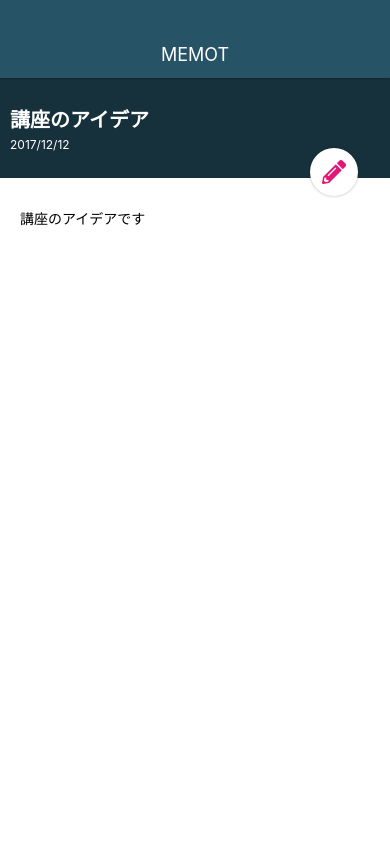
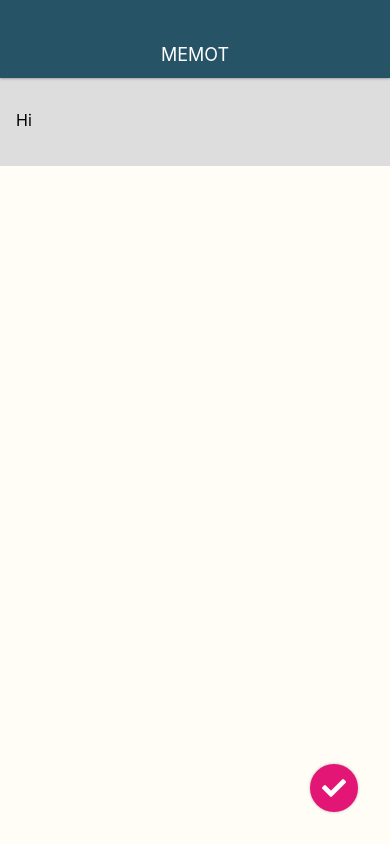
Before and after one commit to shachitaku/MemoApp, a React Native app: screen / in a window 390 px wide. Built offline with nearby package versions, Linux system fonts and the light colour scheme.

Commit message:
Create MemoEditScreen

```diff
--- a/App.js
+++ b/App.js
@@ -4,6 +4,7 @@
 import Appbar from './src/components/Appbar';
 import MemoListScreen from './src/screens/MemoListScreen';
 import MemoDetailScreen from './src/screens/MemoDetailScreen';
+import MemoEditScreen from './src/screens/MemoEditScreen';
 
 
 export default class App extends React.Component {
@@ -11,7 +12,7 @@
     return (
       <View style={styles.container}>
         <Appbar />
-        <MemoDetailScreen />
+        <MemoEditScreen />
       </View>
     );
   }
--- a/src/elements/CircleButton.js
+++ b/src/elements/CircleButton.js
@@ -7,6 +7,7 @@
 const CustomIcon = createIconSet({
   pencil: '\uf303',
   plus: '\uf067',
+  check: '\uf00c',
 }, 'FontAwsome');
 
 class CircleButton extends React.Component {
--- /dev/null
+++ b/src/screens/MemoEditScreen.js
@@ -0,0 +1,32 @@
+import React from 'react';
+import { StyleSheet, View, TextInput } from 'react-native';
+
+import CircleButton from '../elements/CircleButton';
+
+class MemoEditScreen extends React.Component {
+  render() {
+    return (
+      <View style={styles.container}>
+        <TextInput style={styles.memoEditInput} multiline value="Hi" />
+        <CircleButton name="check" />
+      </View>
+    );
+  }
+}
+
+export default MemoEditScreen;
+
+const styles = StyleSheet.create({
+  container: {
+    flex: 1,
+    width: '100%',
+  },
+  memoEditInput: {
+    backgroundColor: '#ddd',
+    paddingTop: 32,
+    paddingLeft: 16,
+    paddingRight: 16,
+    paddingBottom: 16,
+    fontSize: 16,
+  },
+});
```
